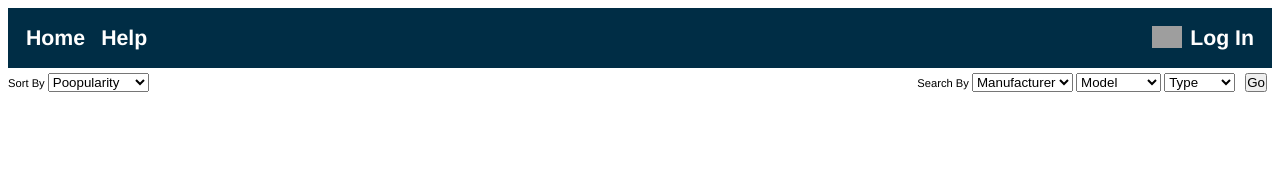
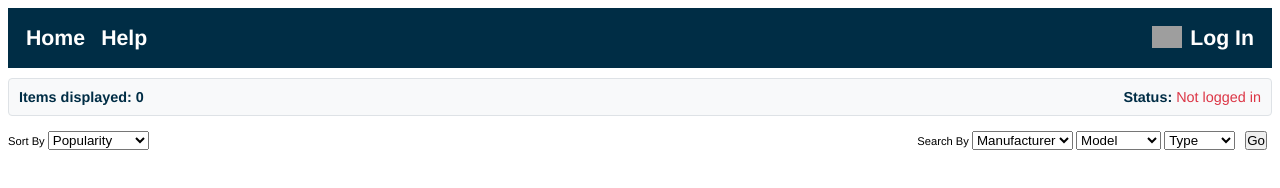
Before and after one commit to ataucuriaia/team-project-name, a plain HTML site: page index.html in a window 1280 px wide. Both pictures are taken after a click on the button "Go". Drawn offline with Linux system fonts and the light colour scheme; no server answers; grey boxes are pictures that could not be loaded.

Commit message:
New Test 2

```diff
--- a/index.html
+++ b/index.html
@@ -109,12 +109,18 @@
         </div>
     </div>
 
+    <!-- Status Bar -->
+    <div id="status-bar">
+        <div id="item-count">Items displayed: <span id="item-count-number">0</span></div>
+        <div id="login-status">Status: <span id="login-status-text">Not logged in</span></div>
+    </div>
+
     <!-- Search Controls -->
     <div id="search-controls">
         <div id="result-sort">
             Sort By
             <select>
-                <option value="None">Poopularity</option>
+                <option value="None">Popularity</option>
                 <option value="Acme">Price</option>
                 <option value="Bacme">Manufacturer</option>
             </select>
--- a/script.js
+++ b/script.js
@@ -24,6 +24,7 @@ document.addEventListener('DOMContentLoaded', function() {
 				];
 				drawDiv(partArray);
 			});
+			updateItemCount();
 		});
 
 	function drawDiv(divData) {
@@ -279,6 +280,7 @@ document.addEventListener('DOMContentLoaded', function() {
 		} else {
 			console.log('No user is signed in');
 		}
+		updateLoginStatus(user);
 		console.log('end of onAuthState...');
 	});
 });
@@ -312,4 +314,27 @@ function filterParts() {
 			parts.item(i).style.display = "none";
 		}
 	}
+	updateItemCount();
 }
+
+function updateItemCount() {
+	var parts = document.getElementsByClassName("catalog-part");
+	var visibleCount = 0;
+	for (var i = 0; i < parts.length; i++) {
+		if (parts.item(i).style.display !== "none") {
+			visibleCount++;
+		}
+	}
+	document.getElementById("item-count-number").textContent = visibleCount;
+}
+
+function updateLoginStatus(user) {
+	var statusText = document.getElementById("login-status-text");
+	if (user) {
+		statusText.textContent = "Logged in as " + user.email;
+		statusText.style.color = "#28a745";
+	} else {
+		statusText.textContent = "Not logged in";
+		statusText.style.color = "#dc3545";
+	}
+}
--- a/style.css
+++ b/style.css
@@ -114,6 +114,27 @@ body {
   margin: 5px;
  }
 
+#status-bar {
+	background-color: #f8f9fa;
+	font-family: Proxima Nova,helvetica neue,helvetica,sans-serif;
+	font-size: 90%;
+	padding: 10px;
+	margin: 10px 0;
+	border: 1px solid #dee2e6;
+	border-radius: 4px;
+	display: flex;
+	justify-content: space-between;
+	align-items: center;
+}
+
+#item-count, #login-status {
+	font-weight: bold;
+	color: #002D45;
+}
+
+#login-status-text {
+	font-weight: normal;
+}
 
 #search-controls {
 	background-color: #ffffff;
```
